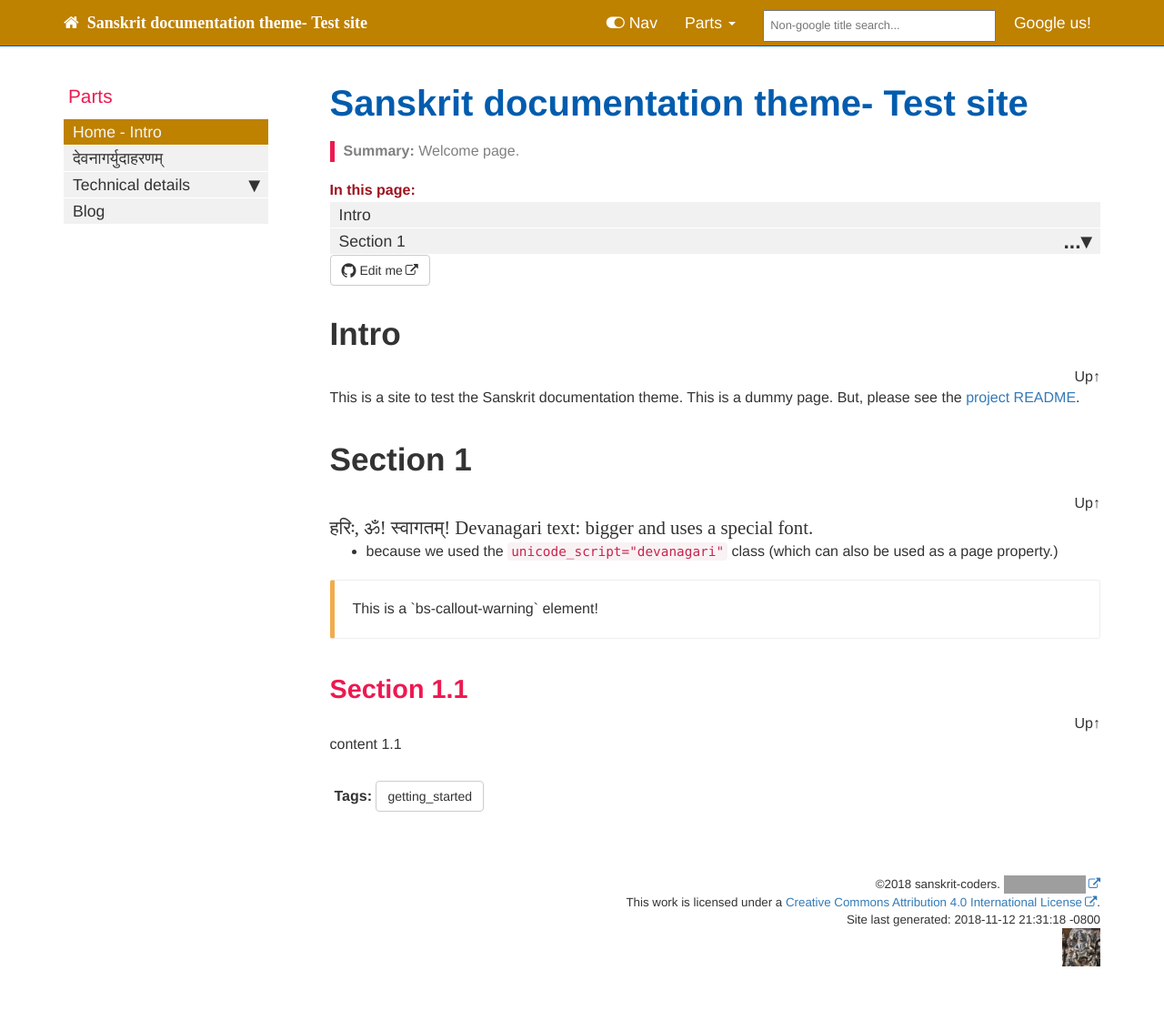
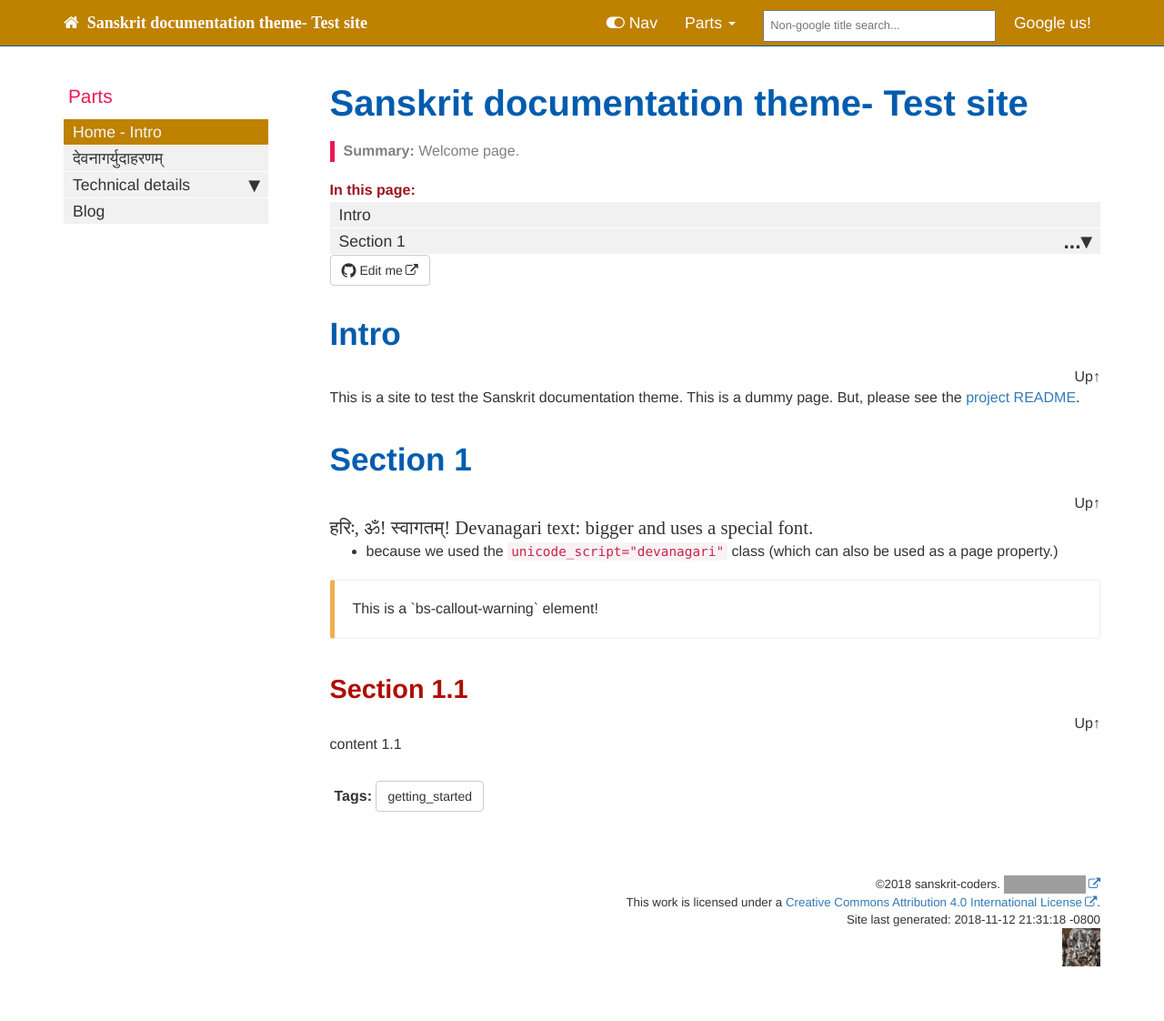
Before and after one commit to sanskrit-coders/sanskrit-documentation-theme, a Jekyll site: the page built from index.md, in a window 1280 px wide. Shown: the whole page at 91% size. Built offline with Jekyll 4.4.1, drawn with Linux system fonts in a browser that asks for light colours; nearby versions of some CDN libraries; some web fonts are replaced; comment, search, counter and statistics services are not loaded; grey boxes are pictures that could not be loaded.

Commit message:
Content update.

```diff
--- a/assets/css/element-styles-general.scss
+++ b/assets/css/element-styles-general.scss
@@ -84,6 +84,7 @@ h1 {
   font-weight: bold;
 }
 h2 {
+  color: #015CAE;
   &.userMapTitle {
     font-family: Arial;
   }
@@ -92,11 +93,12 @@ h2 {
   font-weight: bold;
 }
 h3 {
-  color: #ED1951;
+  color: #ae0d00;
   font-size: 180% !important;
   font-weight: bold;
 }
 h4 {
+  color: #ae0d00;
   font-size: 150% !important;
   font-weight: bold;
   &.panel-title {
--- a/assets/css/theme-blue.scss
+++ b/assets/css/theme-blue.scss
@@ -7,14 +7,6 @@
   color: #808080;
   border-left: 5px solid #ED1951;
   font-size: 100%;
-}
-
-h3 {
-  color: #ED1951;
-}
-
-h4 {
-  color: #808080;
 }
 
 .nav-tabs > li.active > a {
```
